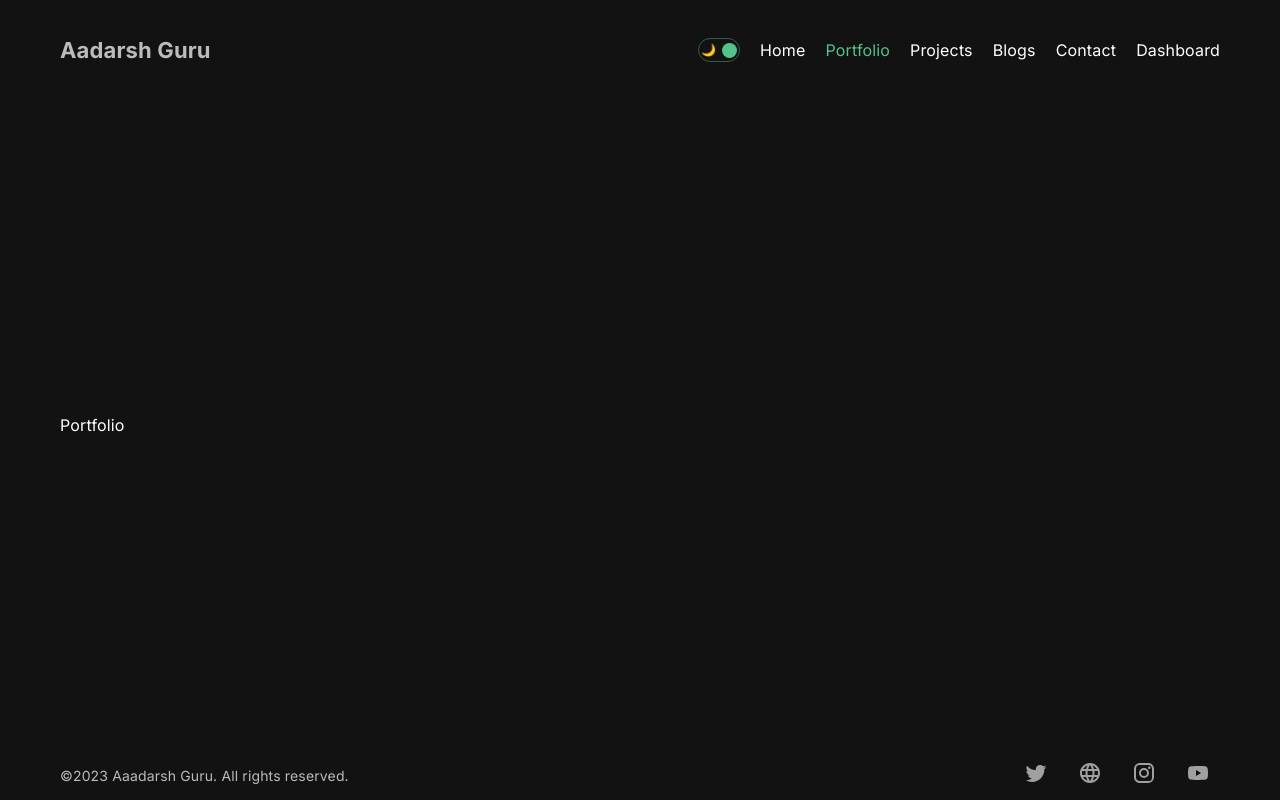
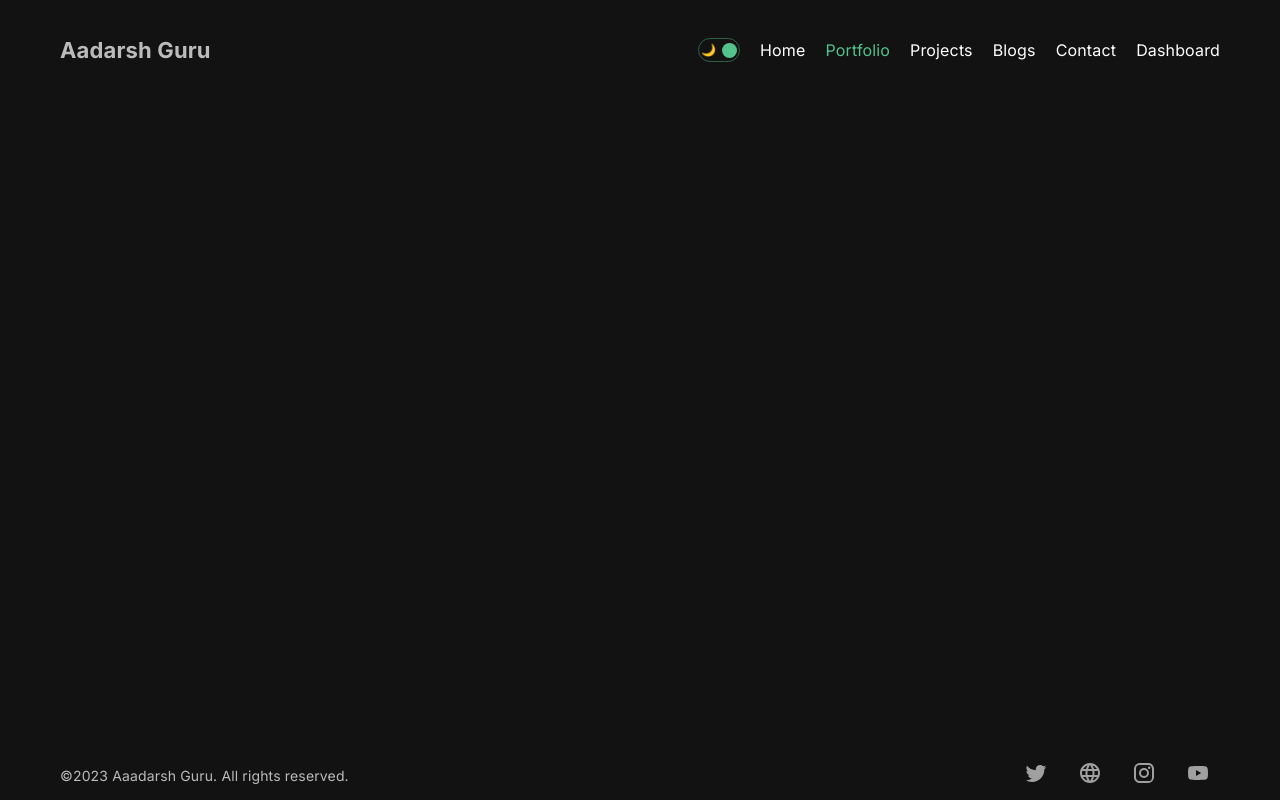
Before and after one commit to Aadarsh-guru/NEXT-Portfolio-App, a Next.js app: page /portfolio in a window 1280 px wide. Built offline with nearby package versions, Linux system fonts and the light colour scheme.

Commit message:
portfoloio page changes

```diff
--- a/src/app/portfolio/page.jsx
+++ b/src/app/portfolio/page.jsx
@@ -3,7 +3,9 @@ import './page.css'
 
 const Portfolio = () => {
     return (
-        <div>Portfolio</div>
+        <div className="">
+
+        </div>
     )
 }
 
```
